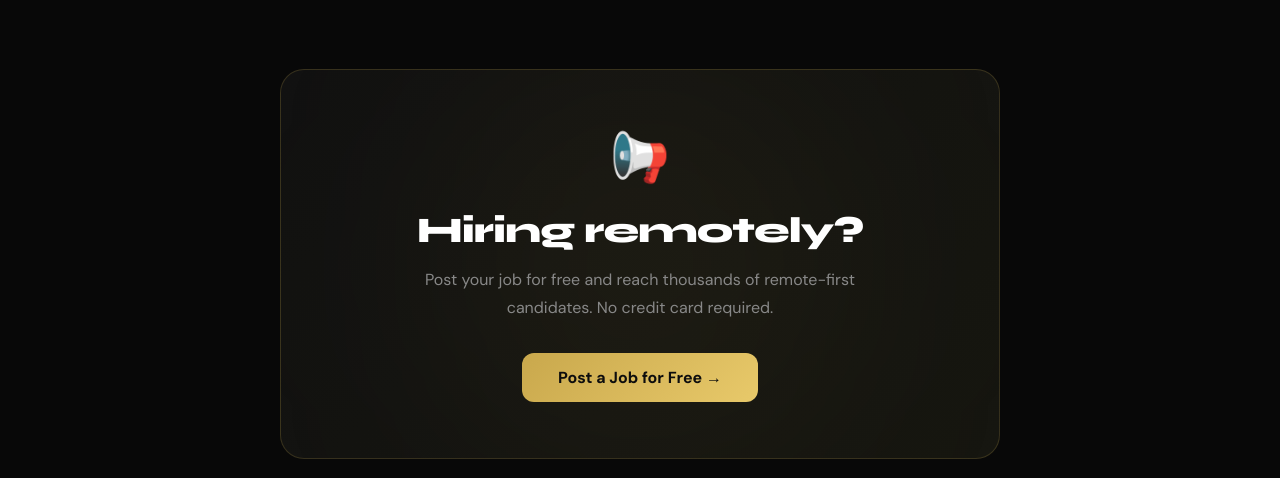
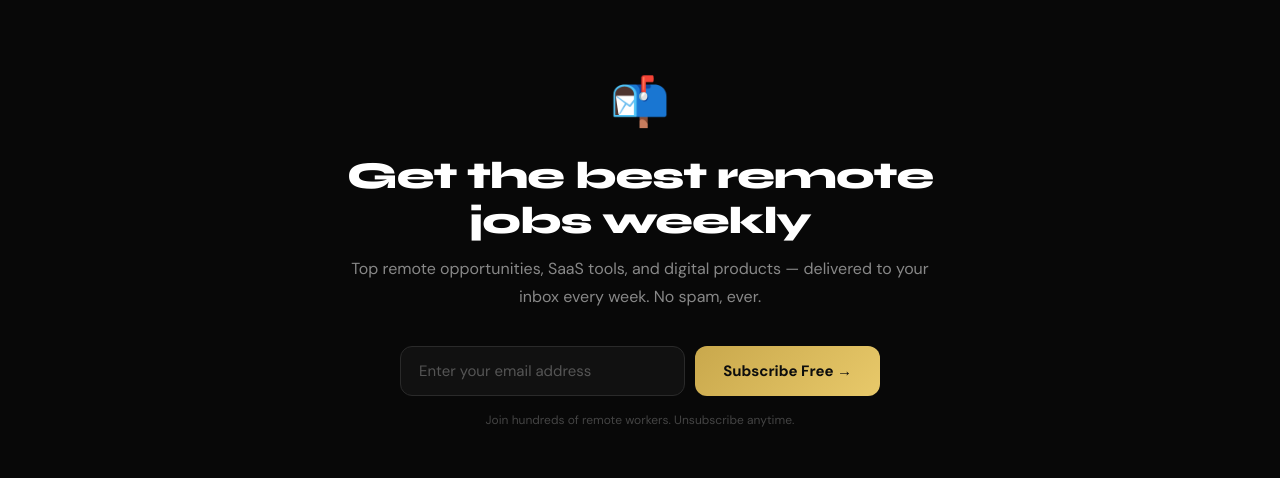
Before and after one commit to nighteye0/opportunai, a React (Vite) app: page / in a window 1280 px wide. Shown: the part 1789-2267 px from the top of the page. Built offline with nearby package versions, Linux system fonts and the light colour scheme; no server answers.

Commit message:
add newsletter signup with Resend

```diff
--- a/src/pages/HomePage.jsx
+++ b/src/pages/HomePage.jsx
@@ -8,6 +8,78 @@ const STATS = [
 ]
 
 const TAGS = ['React', 'Python', 'AI/ML', 'Design', 'Marketing', 'DevOps', 'Node.js', 'TypeScript']
+
+
+function NewsletterSection() {
+  const [email, setEmail] = useState('')
+  const [status, setStatus] = useState('') // '', 'loading', 'success', 'error', 'already'
+
+  const handleSubmit = async (e) => {
+    e.preventDefault()
+    if (!email || !email.includes('@')) return
+    setStatus('loading')
+    try {
+      const res = await fetch('/api/newsletter', {
+        method: 'POST',
+        headers: { 'Content-Type': 'application/json' },
+        body: JSON.stringify({ email })
+      })
+      const data = await res.json()
+      if (data.error === 'already_subscribed') setStatus('already')
+      else if (data.success) { setStatus('success'); setEmail('') }
+      else setStatus('error')
+    } catch { setStatus('error') }
+  }
+
+  return (
+    <section style={{padding:'80px 24px',borderTop:'1px solid #141414'}}>
+      <div style={{maxWidth:600,margin:'0 auto',textAlign:'center'}}>
+        <div style={{fontSize:48,marginBottom:20}}>📬</div>
+        <h2 style={{fontFamily:"'Syne',sans-serif",fontSize:'clamp(26px,4vw,38px)',fontWeight:800,color:'#fff',letterSpacing:'-1px',marginBottom:12}}>
+          Get the best remote jobs weekly
+        </h2>
+        <p style={{color:'#888',fontSize:16,lineHeight:1.7,marginBottom:36}}>
+          Top remote opportunities, SaaS tools, and digital products — delivered to your inbox every week. No spam, ever.
+        </p>
+
+        {status === 'success' ? (
+          <div style={{background:'rgba(74,222,128,0.1)',border:'1px solid rgba(74,222,128,0.3)',borderRadius:14,padding:'20px 28px'}}>
+            <div style={{fontSize:32,marginBottom:8}}>✅</div>
+            <p style={{color:'#4ade80',fontWeight:700,fontSize:16,margin:0}}>You're subscribed! Check your inbox for a welcome email.</p>
+          </div>
+        ) : status === 'already' ? (
+          <div style={{background:'rgba(201,168,76,0.1)',border:'1px solid rgba(201,168,76,0.3)',borderRadius:14,padding:'20px 28px'}}>
+            <p style={{color:'#c9a84c',fontWeight:700,fontSize:16,margin:0}}>You're already subscribed! 🎉</p>
+          </div>
+        ) : (
+          <form onSubmit={handleSubmit} style={{display:'flex',gap:10,maxWidth:480,margin:'0 auto',flexWrap:'wrap',justifyContent:'center'}}>
+            <input
+              type="email"
+              value={email}
+              onChange={e => setEmail(e.target.value)}
+              placeholder="Enter your email address"
+              required
+              style={{flex:1,minWidth:220,background:'#111',border:'1.5px solid #2a2a2a',borderRadius:12,padding:'14px 18px',color:'#fff',fontSize:15,outline:'none',transition:'border-color 0.2s'}}
+              onFocus={e => e.target.style.borderColor='#c9a84c'}
+              onBlur={e => e.target.style.borderColor='#2a2a2a'}
+            />
+            <button
+              type="submit"
+              disabled={status === 'loading'}
+              style={{background:'linear-gradient(135deg,#c9a84c,#e8c96a)',color:'#0d0d0d',fontWeight:700,fontSize:15,border:'none',borderRadius:12,padding:'14px 28px',cursor:'pointer',opacity:status==='loading'?0.7:1,whiteSpace:'nowrap',transition:'transform 0.2s,box-shadow 0.2s'}}
+              onMouseEnter={e => { e.target.style.transform='translateY(-2px)'; e.target.style.boxShadow='0 8px 24px rgba(201,168,76,0.3)' }}
+              onMouseLeave={e => { e.target.style.transform=''; e.target.style.boxShadow='' }}
+            >
+              {status === 'loading' ? 'Subscribing...' : 'Subscribe Free →'}
+            </button>
+            {status === 'error' && <p style={{color:'#ff6b6b',fontSize:13,width:'100%',margin:'4px 0 0',textAlign:'center'}}>Something went wrong. Please try again.</p>}
+          </form>
+        )}
+        <p style={{color:'#444',fontSize:12,marginTop:16}}>Join hundreds of remote workers. Unsubscribe anytime.</p>
+      </div>
+    </section>
+  )
+}
 
 export default function HomePage() {
   const [jobs, setJobs] = useState([])
@@ -213,6 +285,8 @@ export default function HomePage() {
         </div>
       </section>
 
+      <NewsletterSection />
+
       {/* FOR EMPLOYERS CTA */}
       <section style={{ padding: '80px 24px' }}>
         <div style={{ maxWidth: 720, margin: '0 auto', background: 'linear-gradient(135deg, #111 0%, #161610 100%)', border: '1px solid rgba(201,168,76,0.2)', borderRadius: 24, padding: '56px 48px', textAlign: 'center', position: 'relative', overflow: 'hidden' }}>
```
Also changed, not shown: api/newsletter.js (added, +56 -0 lines).
